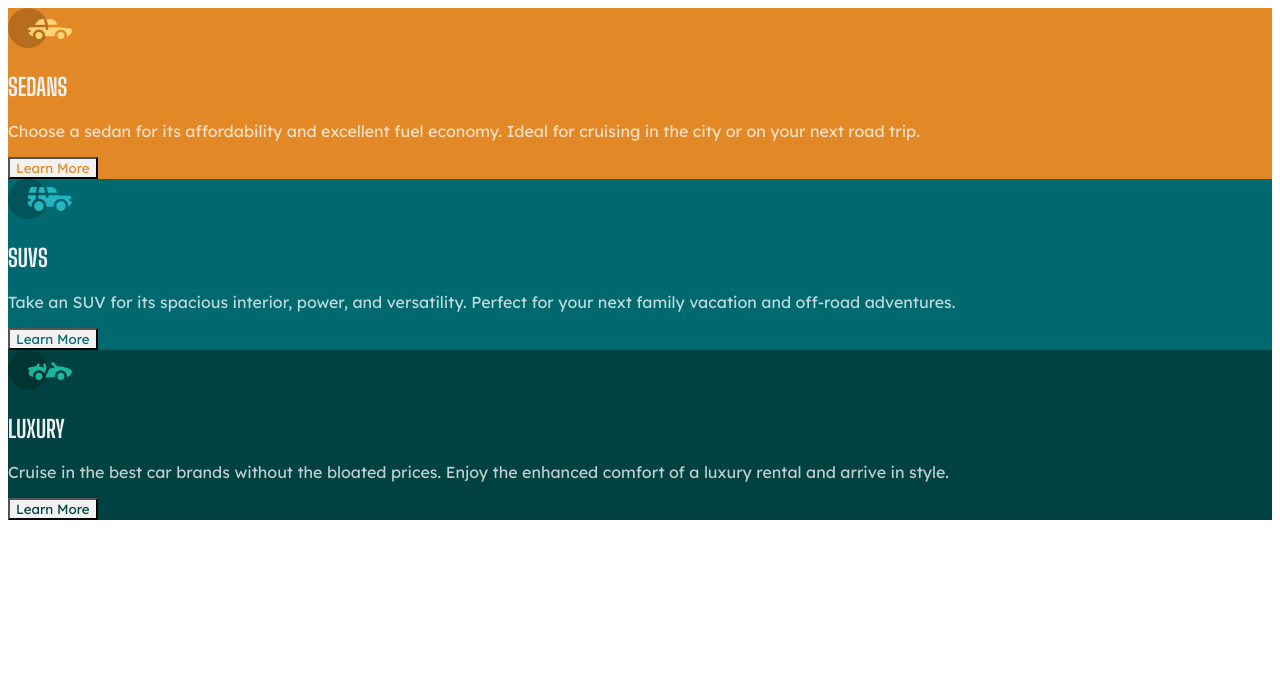
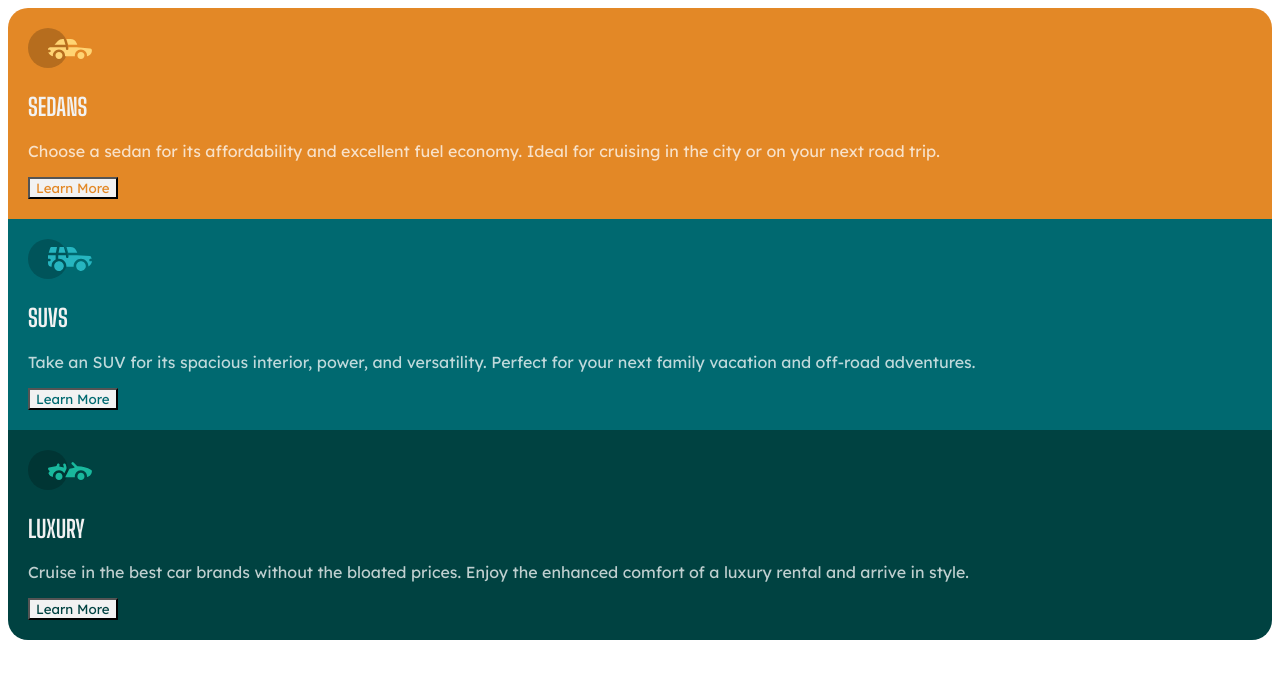
Before and after one commit to omarotxoa/3-column-preview-card-component, a React (Create React App) app: page / in a window 1280 px wide. Shown: the top 678 px of the page. Built offline with nearby package versions, Linux system fonts and the light colour scheme.

Commit message:
Style div padding

```diff
--- a/src/styles.css
+++ b/src/styles.css
@@ -7,6 +7,8 @@
   --white: hsla(0, 0%, 100%, 0.75);
   --gray: hsl(0, 0%, 95%);
 }
+
+/* Typography */
 
 body {
   color: var(--white);
@@ -23,8 +25,14 @@ h1 {
   color: var(--gray);
 }
 
+/* The 3 Divs */
+section > div {
+  padding: 20px;
+}
+
 div:first-of-type {
   background-color: var(--orange);
+  border-radius: 20px 20px 0 0;
 }
 
 div:nth-of-type(2) {
@@ -33,7 +41,10 @@ div:nth-of-type(2) {
 
 div:last-of-type {
   background-color: var(--green);
+  border-radius: 0 0 20px 20px;
 }
+
+/* Buttons */
 
 button {
   background-color: var(--gray);
```
